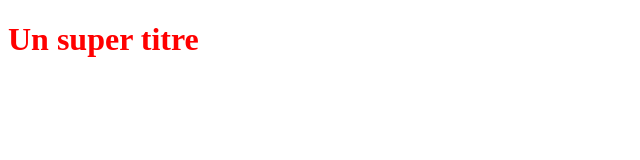
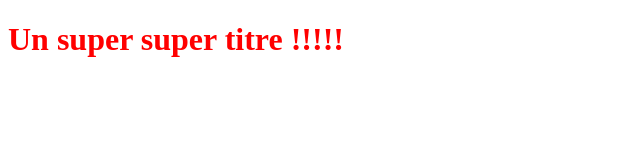
Before and after one commit to cbissiriou/Intro, a plain HTML site: page index.html in a window 1280 px wide. Shown: the whole page, without its empty margins (0-640 px from the left). Drawn offline with Linux system fonts and the light colour scheme.

Commit message:
“Modification_du_titre_H1”

```diff
--- a/index.html
+++ b/index.html
@@ -5,6 +5,6 @@
    <link rel="stylesheet" type="text/css" href="style.css">
 </head>
 <body>
-   <h1>Un super titre</h1>
+   <h1>Un super super titre !!!!!</h1>
 </body>
 </html>
```
